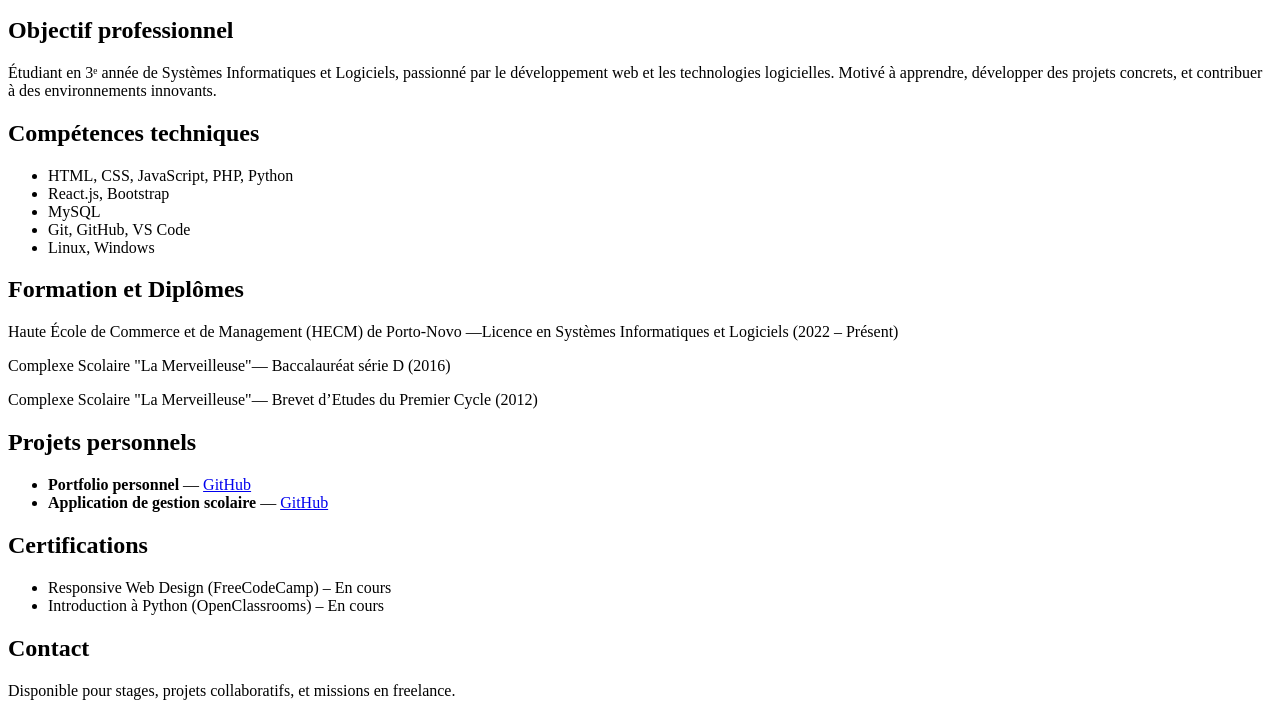
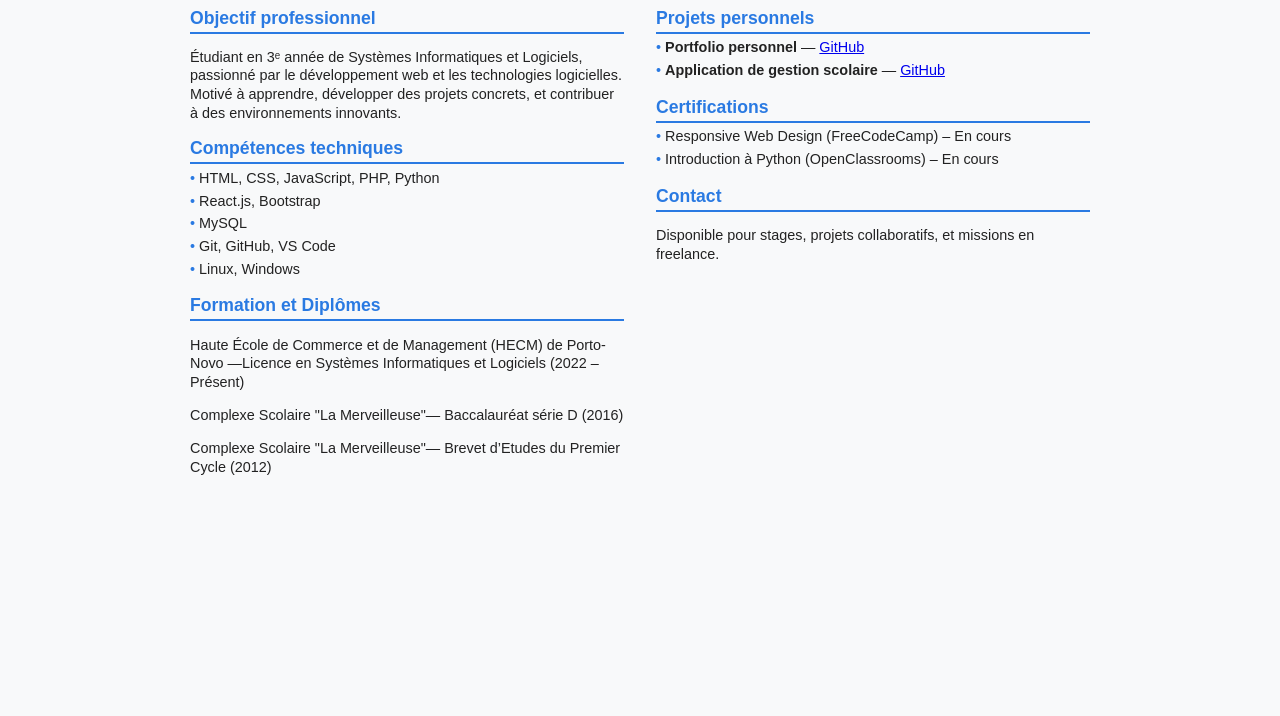
Before and after one commit to MardKot/portfolio, a plain HTML site: page cv.html in a window 1280 px wide. Shown: the part 137-853 px from the top of the page. After the commit the page ends 800 px from the top, so only its background shows below. Drawn offline with nearby package versions, Linux system fonts and the light colour scheme.

Commit message:
Update cv.html

```diff
--- a/cv.html
+++ b/cv.html
@@ -5,7 +5,7 @@
 <meta name="viewport" content="width=device-width, initial-scale=1" />
 <!-- AOS Animate on Scroll -->
 <link href="https://cdn.jsdelivr.net/npm/aos@2.3.4/dist/aos.css" rel="stylesheet">
-<link href="cv.css" rel=stylesheet">
+<link rel="stylesheet" href="cv.css">
 <title>CV - Mardochée KOTIN</title>
 </head>
 <body>
```
